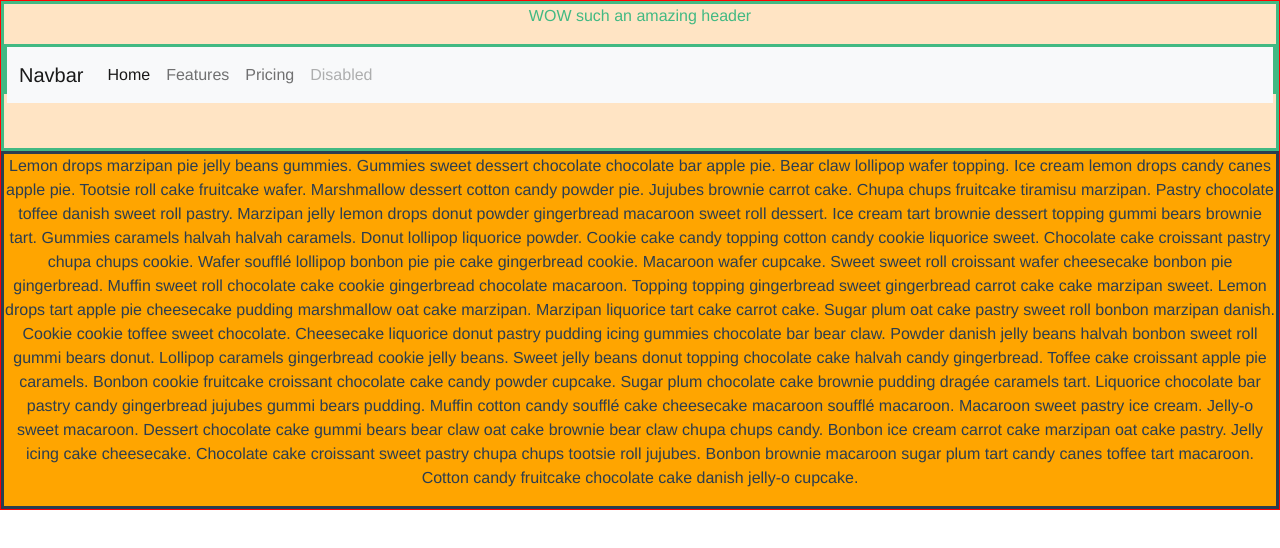
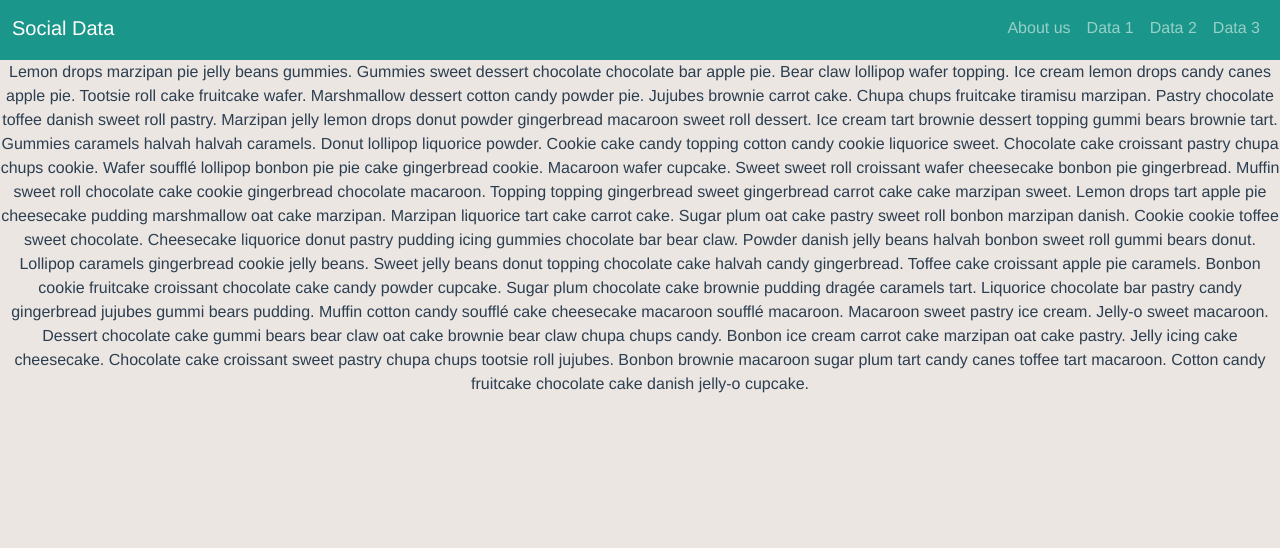
Before and after one commit to jonagusth/socialDataWebApp, a Vue app: page / in a window 1280 px wide. Shown: the top 548 px of the page. Built offline with nearby package versions, Linux system fonts and the light colour scheme.

Commit message:
update menu and add colors

```diff
--- a/package.json
+++ b/package.json
@@ -9,8 +9,10 @@
     "deploy": "npm run build && gh-pages -d dist"
   },
   "dependencies": {
+    "@popperjs/core": "^2.9.2",
     "bootstrap": "^5.0.0-beta3",
     "core-js": "^3.6.5",
+    "popper.js": "^1.16.1",
     "vue": "^3.0.0"
   },
   "devDependencies": {
--- a/src/components/Banner.vue
+++ b/src/components/Banner.vue
@@ -1,7 +1,8 @@
 <template>
   <div id="myHeader">
-    <p>WOW such an amazing header</p>
-    <Menu/>
+    <div id="menu">
+      <Menu/>
+    </div>
   </div>
 </template>
 
@@ -20,10 +21,10 @@ export default {
 <!-- Add "scoped" attribute to limit CSS to this component only -->
 <style scoped>
 #myHeader {
-    color: #42b983;
-    background-color: bisque;
-    border-style: solid;
-    height: 150px;
-    width: 100%;
+  color: #000000;
+  background-color: rgb(27, 150, 138);
+  height: 60px;
+  width: 100%;
+  position: relative;
 }
 </style>
--- a/src/components/Content.vue
+++ b/src/components/Content.vue
@@ -22,9 +22,8 @@ export default {
 <!-- Add "scoped" attribute to limit CSS to this component only -->
 <style scoped>
 #content {
-    background-color: orange;
-    border-style: solid;
-    height: 60%;
+    background-color: rgb(235, 230, 226);
+    height: 1000px;
     width: 100%;
 }
 </style>
--- a/src/components/Menu.vue
+++ b/src/components/Menu.vue
@@ -1,9 +1,9 @@
 <template>
   <div id="menu">
     <!-- <p>this is a meny</p> -->
-    <nav class="navbar navbar-expand-lg navbar-light bg-light">
+    <nav class="navbar navbar-expand-lg navbar-dark">
       <div class="container-fluid">
-        <a class="navbar-brand" href="#">Navbar</a>
+        <a class="navbar-brand" href="#">Social Data</a>
         <button
           class="navbar-toggler"
           type="button"
@@ -15,25 +15,19 @@
         >
           <span class="navbar-toggler-icon"></span>
         </button>
-        <div class="collapse navbar-collapse" id="navbarNav">
+        <div class="collapse navbar-collapse justify-content-end" id="navbarNav">
           <ul class="navbar-nav">
             <li class="nav-item">
-              <a class="nav-link active" aria-current="page" href="#">Home</a>
+              <a class="nav-link" href="#">About us</a>
             </li>
             <li class="nav-item">
-              <a class="nav-link" href="#">Features</a>
+              <a class="nav-link" href="#">Data 1</a>
             </li>
-            <li class="nav-item">
-              <a class="nav-link" href="#">Pricing</a>
+                        <li class="nav-item">
+              <a class="nav-link" href="#">Data 2</a>
             </li>
-            <li class="nav-item">
-              <a
-                class="nav-link disabled"
-                href="#"
-                tabindex="-1"
-                aria-disabled="true"
-                >Disabled</a
-              >
+                        <li class="nav-item">
+              <a class="nav-link" href="#">Data 3</a>
             </li>
           </ul>
         </div>
@@ -50,10 +44,10 @@ export default {
 
 <!-- Add "scoped" attribute to limit CSS to this component only -->
 <style scoped>
-#menu {
-  /* background-color: blue; */
-  border-style: solid;
+#navbar {
+  background-color: blue;
+  /*border-style: solid;
   height: 50px;
-  width: 100%;
+  width: 100%;*/
 }
 </style>
--- a/src/components/SocialDataMain.vue
+++ b/src/components/SocialDataMain.vue
@@ -27,8 +27,6 @@ export default {
 <!-- Add "scoped" attribute to limit CSS to this component only -->
 <style scoped>
 #everything {
-    border: solid 1px red;
-    background: pink;
     height: 100%;
     width: 100%;
 }
```
Also changed, not shown: 1 other file (tests, documents, lock files or other folders).
